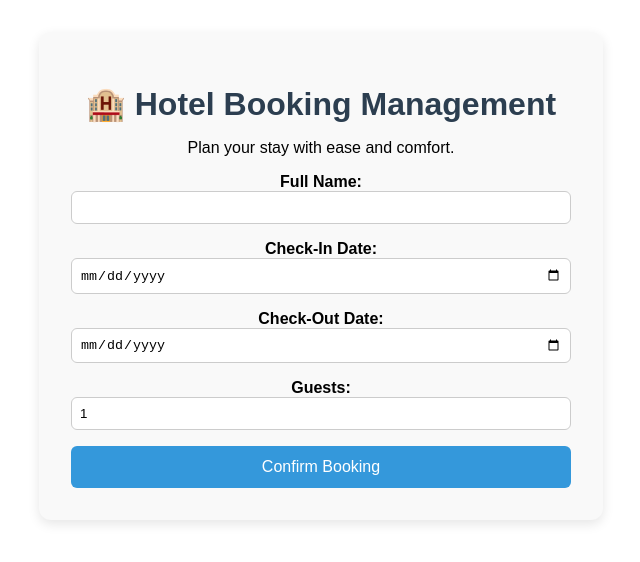
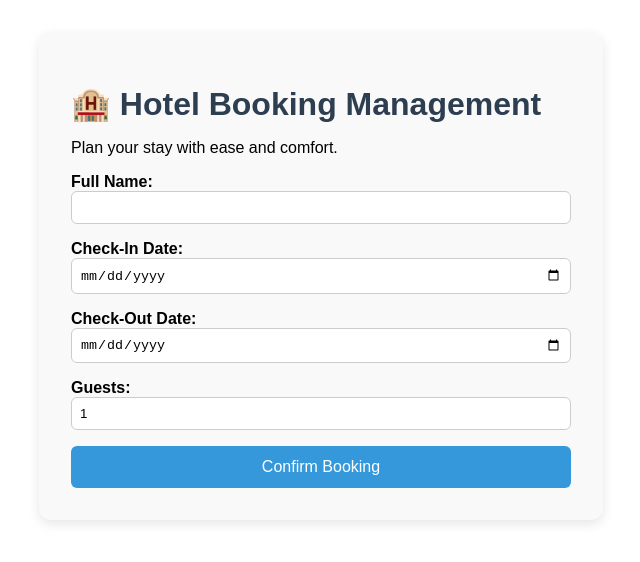
Before and after one commit to uvindu827/it3030-paf-2026-smart-campus-StatX, a React (Create React App) app in the folder frontend/: page / in a window 1280 px wide. Shown: the top 562 px of the page, without its empty margins (319-959 px from the left). Built offline with nearby package versions, Linux system fonts and the light colour scheme; no server answers.

Commit message:
feat: add react-router-dom for routing and update App component with routes

```diff
--- a/frontend/package.json
+++ b/frontend/package.json
@@ -14,6 +14,7 @@
     "axios": "^1.15.0",
     "react": "^19.2.4",
     "react-dom": "^19.2.4",
+    "react-router-dom": "^7.14.0",
     "react-scripts": "^5.0.1",
     "typescript": "^4.9.5",
     "web-vitals": "^2.1.4"
@@ -41,5 +42,8 @@
       "last 1 firefox version",
       "last 1 safari version"
     ]
+  },
+  "devDependencies": {
+    "@types/react-router-dom": "^5.3.3"
   }
 }
--- a/frontend/src/App.css
+++ b/frontend/src/App.css
@@ -1,5 +1,9 @@
 .App {
   text-align: center;
+}
+
+.App {
+  min-height: 100vh;
 }
 
 .App-logo {
--- a/frontend/src/App.tsx
+++ b/frontend/src/App.tsx
@@ -1,19 +1,29 @@
-import React, { useEffect } from 'react';
-import './App.css';
-import HotelBooking from './features/HotelBooking/hotelbooking';
+import React, { useEffect } from "react";
+import { BrowserRouter as Router, Routes, Route } from "react-router-dom";
+import HotelBooking from "./features/HotelBooking/hotelbooking";
+import ResourcesPage from "./features/resources/ResourcesPage";
+// import "./App.css";
 
 function App() {
   useEffect(() => {
     fetch("http://localhost:8080")
-      .then(res => res.text())
-      .then(data => console.log(data))
-      .catch(err => console.error(err));
+      .then((res) => {
+        if (!res.ok) throw new Error(`HTTP error! status: ${res.status}`);
+        return res.text();
+      })
+      .then((data) => console.log(data))
+      .catch((err) => console.error(err));
   }, []);
 
   return (
-    <div className="App">
-      <HotelBooking />
-    </div>
+    <Router>
+      <div className="App">
+        <Routes>
+          <Route path="/" element={<HotelBooking />} />
+          <Route path="/resources" element={<ResourcesPage />} />
+        </Routes>
+      </div>
+    </Router>
   );
 }
 
--- a/frontend/tsconfig.json
+++ b/frontend/tsconfig.json
@@ -19,7 +19,8 @@
     "isolatedModules": true,
     "noEmit": true,
     "jsx": "react-jsx",
-    "ignoreDeprecations": "6.0"
+    "ignoreDeprecations": "6.0",
+    "allowArbitraryExtensions": true
   },
   "include": [
     "src"
```
Also changed, not shown: 1 other file (tests, documents, lock files or other folders).
